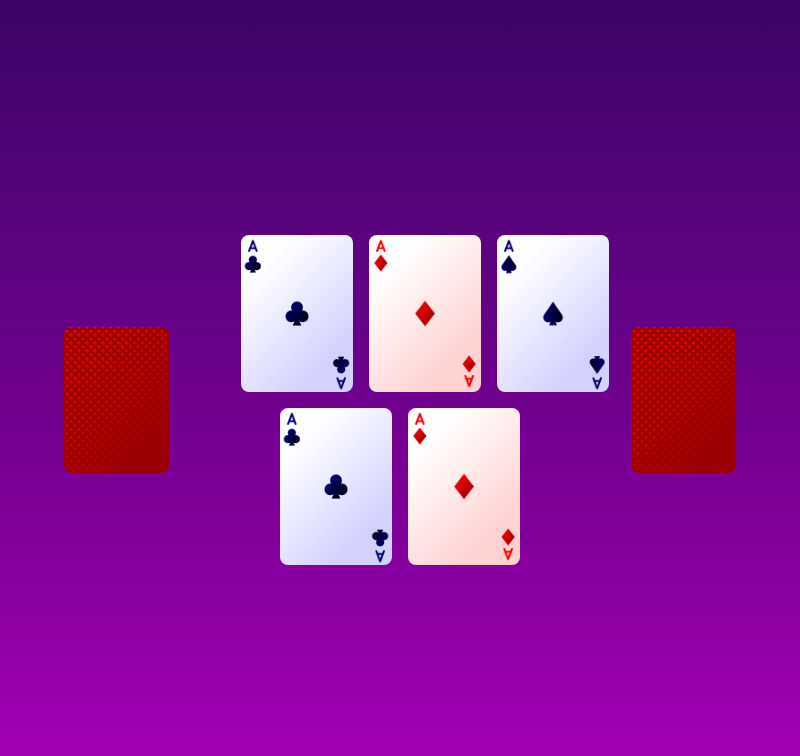
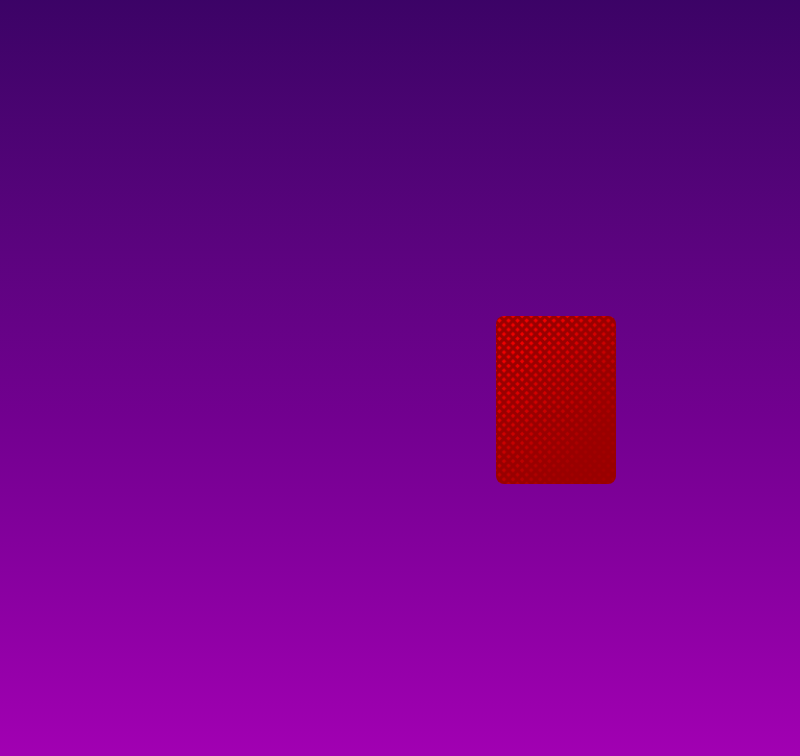
Before and after one commit to Nicholas6809/blackjack, an Electron app: page index.html in a window 800 px wide. Drawn offline with Linux system fonts and the light colour scheme.

Commit message:
feat: set up initial position

```diff
--- a/index.html
+++ b/index.html
@@ -7,22 +7,17 @@
         <meta name="viewport" content="width=device-width, initial-scale=1">
     </head>
     <body class="bg-linear-to-b from-purple-950 to-fuchsia-700">
-        <div class="flex flex-row w-screen h-screen justify-center items-center">
-            <div id="leftovers" class="w-30 h-fit m-16">
+        <div class="flex flex-row relative w-screen h-screen justify-center items-center">
+            <div id="leftovers" class="absolute top-[50vh - 3.75rem] left-30 w-30 h-fit m-16 opacity-0">
                 <img class="w-auto h-auto rounded-lg" src="imgs/back.png">
             </div>
             <div id="table" class="flex flex-col items-center w-fit h-fit">
                 <div id="dealer-hand" class="flex flex-row size-fit">
-                    <img class="w-28 h-auto rounded-lg m-2" src="imgs/ace_clubs.png">
-                    <img class="w-28 h-auto rounded-lg m-2" src="imgs/ace_diamonds.png">
-                    <img class="w-28 h-auto rounded-lg m-2" src="imgs/ace_spades.png">
                 </div>
                 <div id="player-hand" class="flex flex-row size-fit">
-                    <img class="w-28 h-auto rounded-lg m-2" src="imgs/ace_clubs.png">
-                    <img class="w-28 h-auto rounded-lg m-2" src="imgs/ace_diamonds.png">
                 </div>
             </div>
-            <div id="deck" class="w-30 h-fit m-16">
+            <div id="deck" class="absolute top-[50vh - 3.75rem] right-30 w-30 h-fit m-16">
                 <img class="w-auto h-auto rounded-lg" src="imgs/back.png">
             </div>
         </div>
```
Also changed, not shown: styles/style.css.
